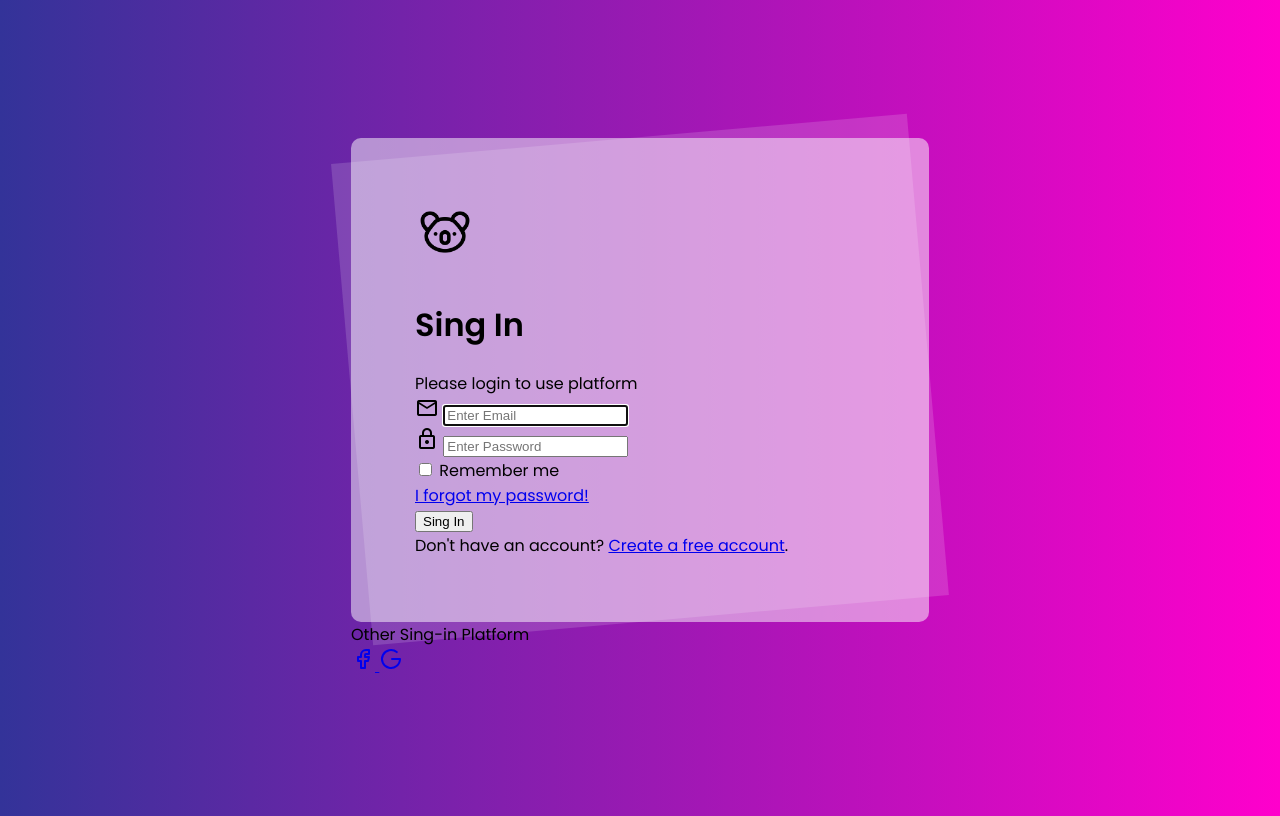
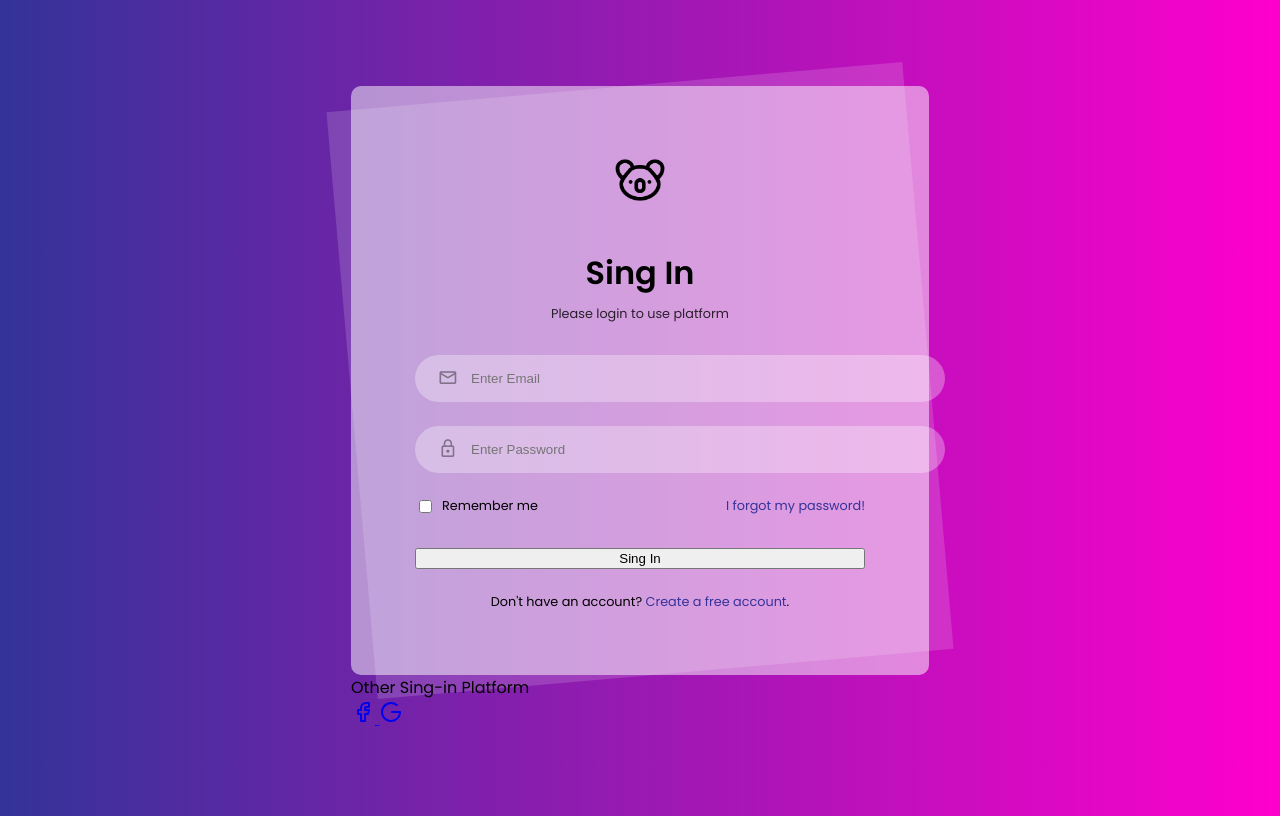
Before and after one commit to 3ef1rus/Login_In, a plain HTML site: page index.html in a window 1280 px wide. Drawn offline with nearby package versions, Linux system fonts and the light colour scheme.

Commit message:
change css

```diff
--- a/style.css
+++ b/style.css
@@ -32,3 +32,79 @@ body {
 .login-card-logo img{
     width: 60px;
 }
+.login-card-logo,
+.login-card-header,
+.login-card-footer{
+    text-align: center;
+}
+
+.login-card a{
+    text-decoration: none;
+    color: #35339a;
+}
+
+.login-card a:hover {
+    text-decoration: underline;
+}
+
+.login-card-header{
+    margin-bottom: 2rem;
+}
+.login-card-header h1{
+    font-size: 2rem;
+    font-weight: 600;
+    margin-bottom: .5rem;
+}
+.login-card-header h1+ div{
+    font-size:calc(1rem * .8);
+    opacity: .8;
+}
+
+.login-card-form{
+    display: flex;
+    flex-direction: column;
+    gap: 1.5rem;
+}
+
+.login-card-form .form-item{
+    position: relative;
+}
+
+.login-card-form .form-item .form-item-icon{
+    position: absolute;
+    top: .82rem;
+    left: 1.4rem;
+    font-size: 1.3rem;
+    opacity: .4;
+}
+
+.login-card-form .checkbox{
+    display: flex;
+    align-items: center;
+    gap: 7px;
+}
+
+.login-card-form .form-item-other{
+    display: flex;
+    align-items: center;
+    justify-content: space-between;
+    font-size: calc(1rem * .8);
+    margin-bottom: .5rem;
+}
+.login-card-footer{
+    margin-top: 1.5rem;
+    font-size: calc(1rem * .8);
+}
+
+.login-card input[type="text"],
+.login-card input[type="password"],
+.login-card input[type="email"]{
+border: none;
+outline: none;
+background: rgba(255,255,255, .3);
+padding: 1rem 1.5rem;
+padding-left: calc(1rem * 3.5);
+border-radius: 100px;
+width: 100%;
+transition: background .5s;
+}
```
